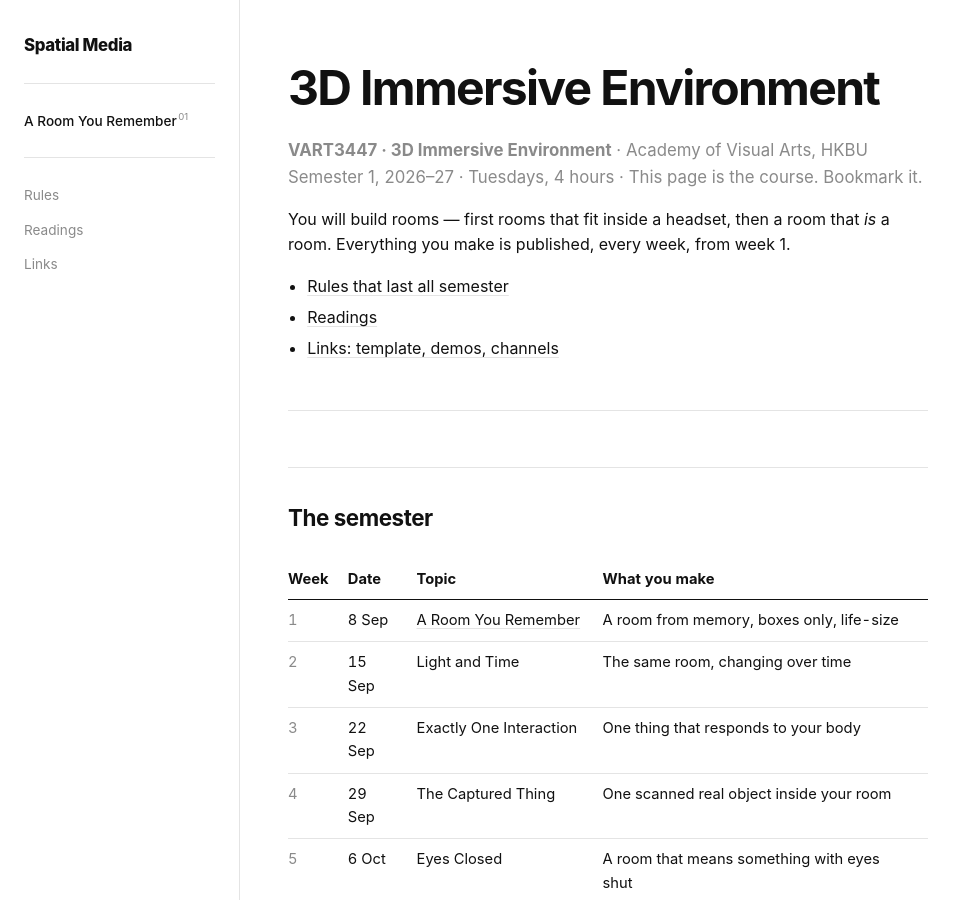
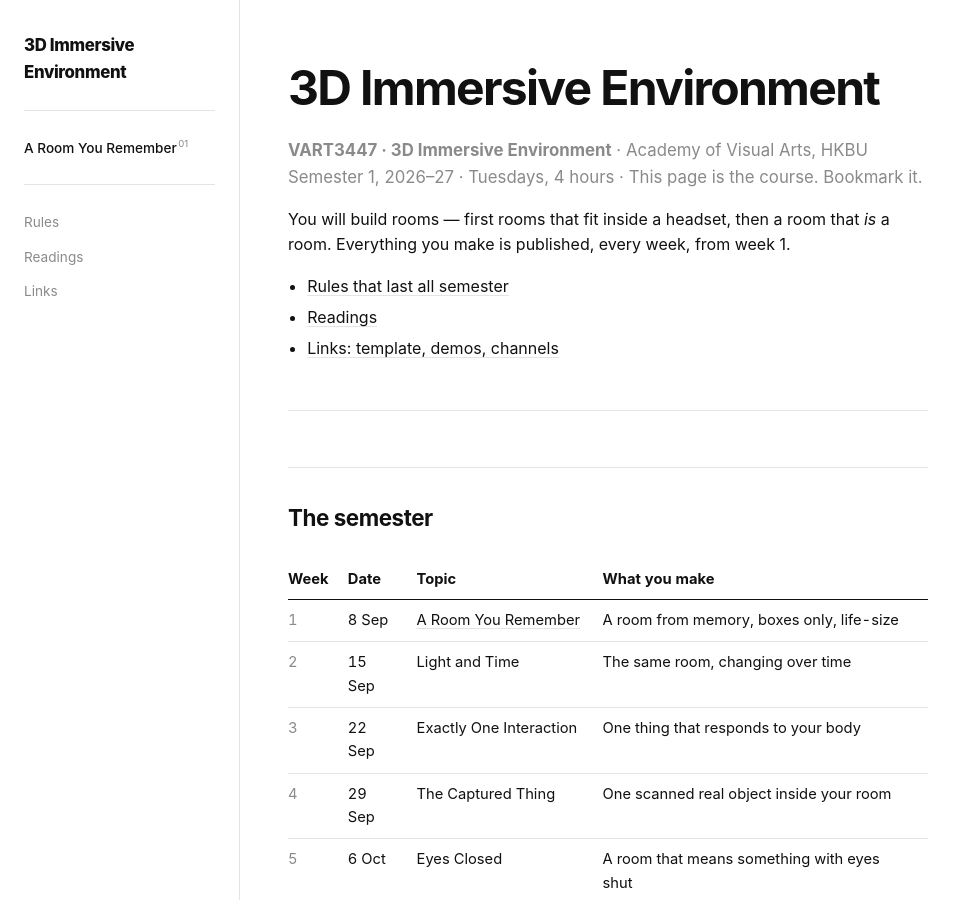
Before and after one commit to kachichan/vart3447-3d-immersive-environment, a Jekyll site: the page built from index.md, in a window 1280 px wide and 900 px high. Shown: the whole window, without its empty margins (0-956 px from the left). Built offline with Jekyll 4.4.1, drawn with Linux system fonts in a browser that asks for light colours; some web fonts are replaced.

Commit message:
Update title in default.html

```diff
--- a/_layouts/default.html
+++ b/_layouts/default.html
@@ -12,7 +12,7 @@
 <body>
 
 <aside class="sidebar">
-  <a class="wordmark" href="{{ '/' | relative_url }}">Spatial Media</a>
+  <a class="wordmark" href="{{ '/' | relative_url }}">3D Immersive Environment</a>
 
   <nav>
     <ul>
```
